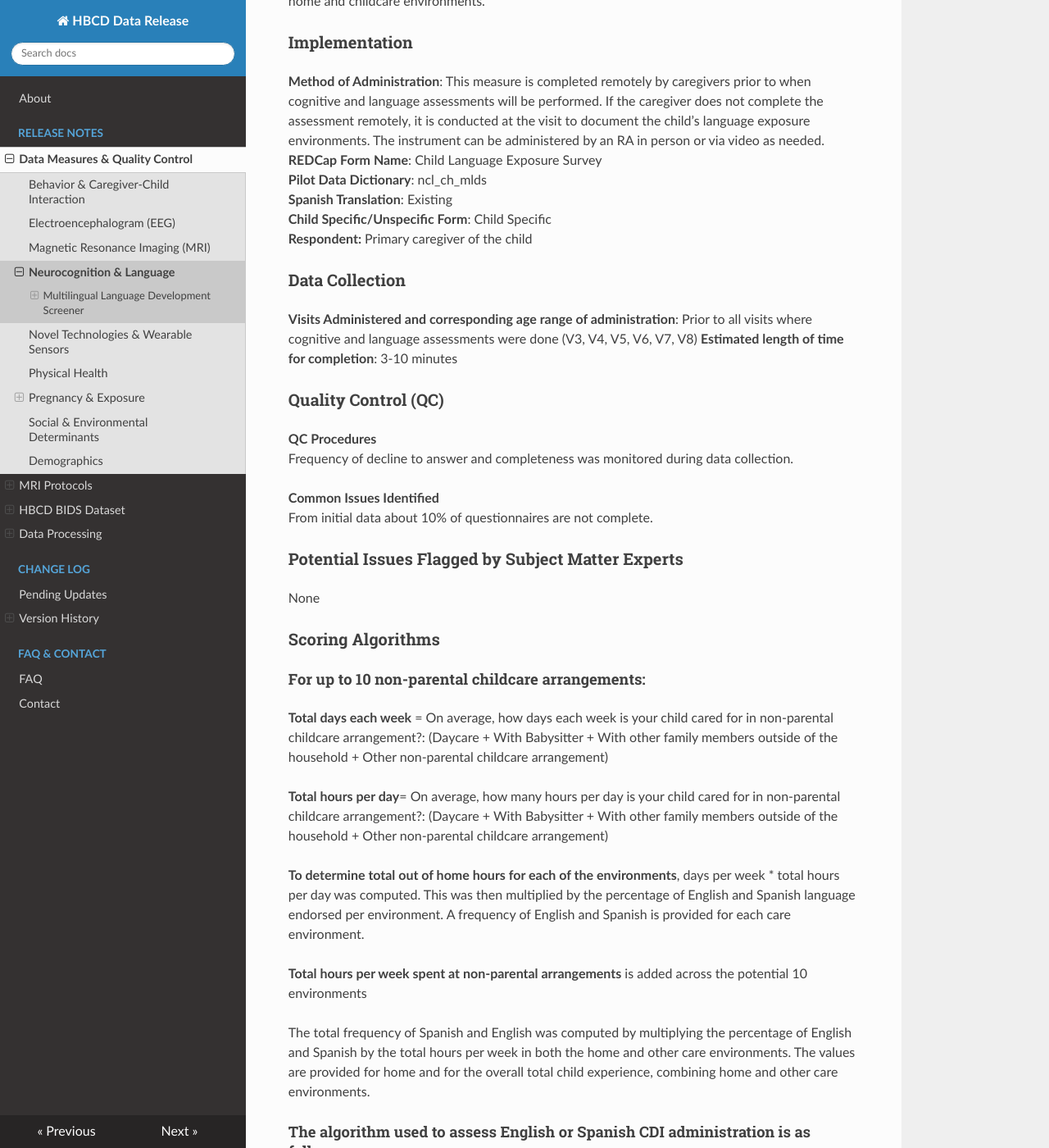
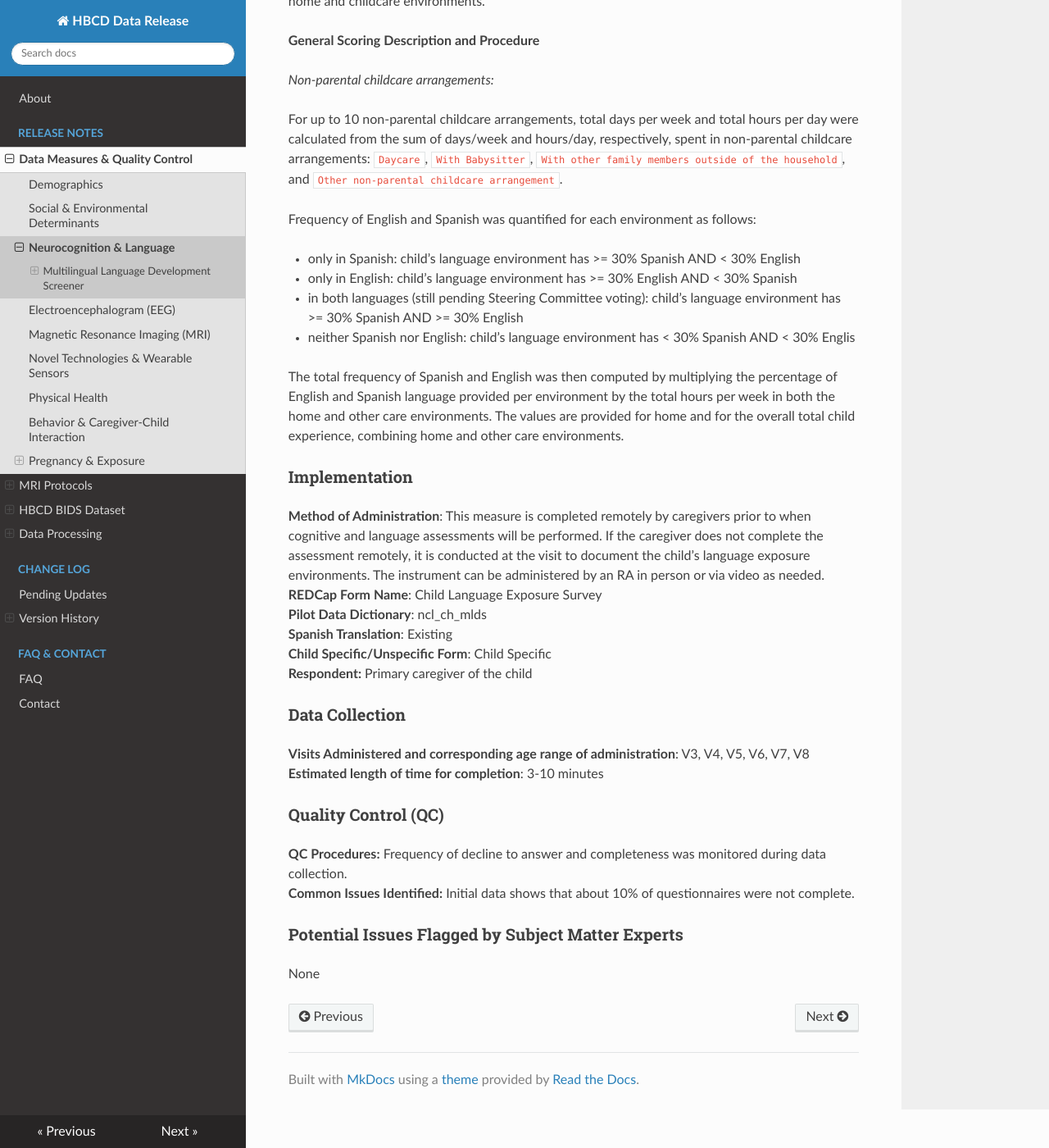
Before and after one commit to mattcieslak/hbcd-docs, an MkDocs documentation site: the page built from docs/measures/neurocog_language.md, in a window 1280 px wide and 1400 px high, scrolled down 732 px. Shown: the whole window at 82% size. Built offline with MkDocs 1.6.1, drawn with Linux system fonts in a browser that asks for light colours; nearby versions of some CDN libraries; some of the changed text lies outside the part shown.

Commit message:
reordered measures in more logical fashion and cleaned up neurocog/language section a bit

```diff
--- a/docs/measures/neurocog_language.md
+++ b/docs/measures/neurocog_language.md
@@ -8,6 +8,21 @@
 **Description**: This measure is assessing the child’s exposure to languages and whether there are concerns about the child’s hearing. A series of forced choice questions were used to elicit the responses and slide scales were used to assess the percentage of time a child is exposed to a given language in their various environments (i.e., home, daycare, other family member household, babysitter). Up to ten non-parental childcare arrangements were sampled. The measure was designed to inform the site’s assessment team prior to assessments related to neurocognitive and language functioning. Responses are used to determine who was able to conduct the cognitive and language assessments (i.e., English or Spanish speaking) and to document additional challenges to completing assessments (hearing impairment, other languages). This was a questionnaire developed specifically for HBCD to inform assessment process. Caregivers opt for their child’s assessment to be performed in either English or Spanish for in person performance tasks (i.e., NIH Baby Toolbox, Bayley-4, or Deferred Imitation) by selecting between a forced choice of English or Spanish. For the MacArthur-Bates Communicative Development Inventories (CDI), an algorithm was used to determine if the CDI is done in English only, English and Spanish,  English only, or not at all.
 **Summary**: This instrument involves a series of questionnaires that assess parental concern regarding the child’s hearing and the presence of English, Spanish, or Other languages in the child’s home and childcare environments.
 
+**General Scoring Description and Procedure**
+
+*Non-parental childcare arrangements:*
+
+For up to 10 non-parental childcare arrangements, total days per week and total hours per day were calculated from the sum of days/week and hours/day, respectively, spent in non-parental childcare arrangements: `Daycare`, `With Babysitter`, `With other family members outside of the household`, and `Other non-parental childcare arrangement`.
+
+Frequency of English and Spanish was quantified for each environment as follows:
+
+ * only in Spanish: child’s language environment has >= 30% Spanish AND < 30% English
+ * only in English: child’s language environment has >= 30% English AND < 30% Spanish
+ * in both languages (still pending Steering Committee voting): child’s language environment has >= 30% Spanish AND >= 30% English
+ * neither Spanish nor English: child’s language environment has < 30% Spanish AND < 30% Englis
+
+The total frequency of Spanish and English was then computed by multiplying the percentage of English and Spanish language provided per environment by the total hours per week in both the home and other care environments. The values are provided for home and for the overall total child experience, combining home and other care environments.
+
 ### Implementation
 **Method of Administration**: This measure is completed remotely by caregivers prior to when cognitive and language assessments will be performed. If the caregiver does not complete the assessment remotely, it is conducted at the visit to document the child’s language exposure environments. The instrument can be administered by an RA in person or via video as needed.
 **REDCap Form Name**: Child Language Exposure Survey
@@ -17,34 +32,12 @@
 **Respondent:** Primary caregiver of the child
 
 ### Data Collection
-**Visits Administered and corresponding age range of administration**: Prior to all visits where cognitive and language assessments were done (V3, V4, V5, V6, V7, V8)
+**Visits Administered and corresponding age range of administration**: V3, V4, V5, V6, V7, V8
 **Estimated length of time for completion**: 3-10 minutes
 
 ### Quality Control (QC)
-**QC Procedures**
-Frequency of decline to answer and completeness was monitored during data collection.
-
-**Common Issues Identified**
-From initial data about 10% of questionnaires are not complete.
+**QC Procedures:** Frequency of decline to answer and completeness was monitored during data collection.
+**Common Issues Identified:** Initial data shows that about 10% of questionnaires were not complete.
 
 ### Potential Issues Flagged by Subject Matter Experts
 None
-
-### Scoring Algorithms
-#### For up to 10 non-parental childcare arrangements:
-
-**Total days each week** = On average, how days each week is your child cared for in non-parental childcare arrangement?:  (Daycare + With Babysitter + With other family members outside of the household + Other non-parental childcare arrangement)
-
-**Total hours per day**= On average, how many hours per day is your child cared for in non-parental childcare arrangement?:  (Daycare + With Babysitter + With other family members outside of the household + Other non-parental childcare arrangement)
-
-**To determine total out of home hours for each of the environments**, days per week * total hours per day was computed. This was then multiplied by the percentage of English and Spanish  language endorsed per environment. A frequency of English and Spanish is provided for each care environment.
-
-**Total hours per week spent at non-parental arrangements** is added across the potential 10 environments
-
-The total frequency of Spanish and English was computed by multiplying the percentage of English and Spanish by the total hours per week in both the home and other care environments. The values are provided for home and for the overall total child experience, combining home and other care environments.
-
-#### The algorithm used to assess English or Spanish CDI administration is as follows:
- * only in Spanish: child’s language environment has >= 30% Spanish AND < 30% English
- * only in English: child’s language environment has >= 30% English AND < 30% Spanish
- * in both languages (still pending Steering Committee voting): child’s language environment has >= 30% Spanish AND >= 30% English
- * neither Spanish nor English: child’s language environment has < 30% Spanish AND < 30% English
--- a/mkdocs.yml
+++ b/mkdocs.yml
@@ -19,19 +19,19 @@ nav:
   - About: index.md
   - Release Notes:
       - "Data Measures & Quality Control":
-          - "Behavior & Caregiver-Child Interaction": measures/behavior.md
+          - Demographics: measures/demographics.md
+          - "Social & Environmental Determinants": measures/socenv_determinants.md
+          - "Neurocognition & Language": measures/neurocog_language.md
           - Electroencephalogram (EEG): measures/eeg.md
           - Magnetic Resonance Imaging (MRI): measures/mri.md
-          - "Neurocognition & Language": measures/neurocog_language.md
           - "Novel Technologies & Wearable Sensors": measures/sensors.md
           - "Physical Health": measures/physhealth.md
+          - "Behavior & Caregiver-Child Interaction": measures/behavior.md
           - "Pregnancy & Exposure":
               - Pregnancy Health: measures/pregexp/preghealth.md
               - Infant Health: measures/pregexp/infant.md
               - "Psychiatric Evaluation & History": measures/pregexp/mentalhealth.md
               - Substance Use: measures/pregexp/substanceuse.md
-          - "Social & Environmental Determinants": measures/socenv_determinants.md
-          - Demographics: measures/demographics.md
       - "MRI Protocols":
           - Siemens Protocol: mriprotocols/siemens.md
           - GE Protocol: mriprotocols/ge.md
```
Also changed, not shown: docs/measures/demographics.md (+0 -5 lines).
